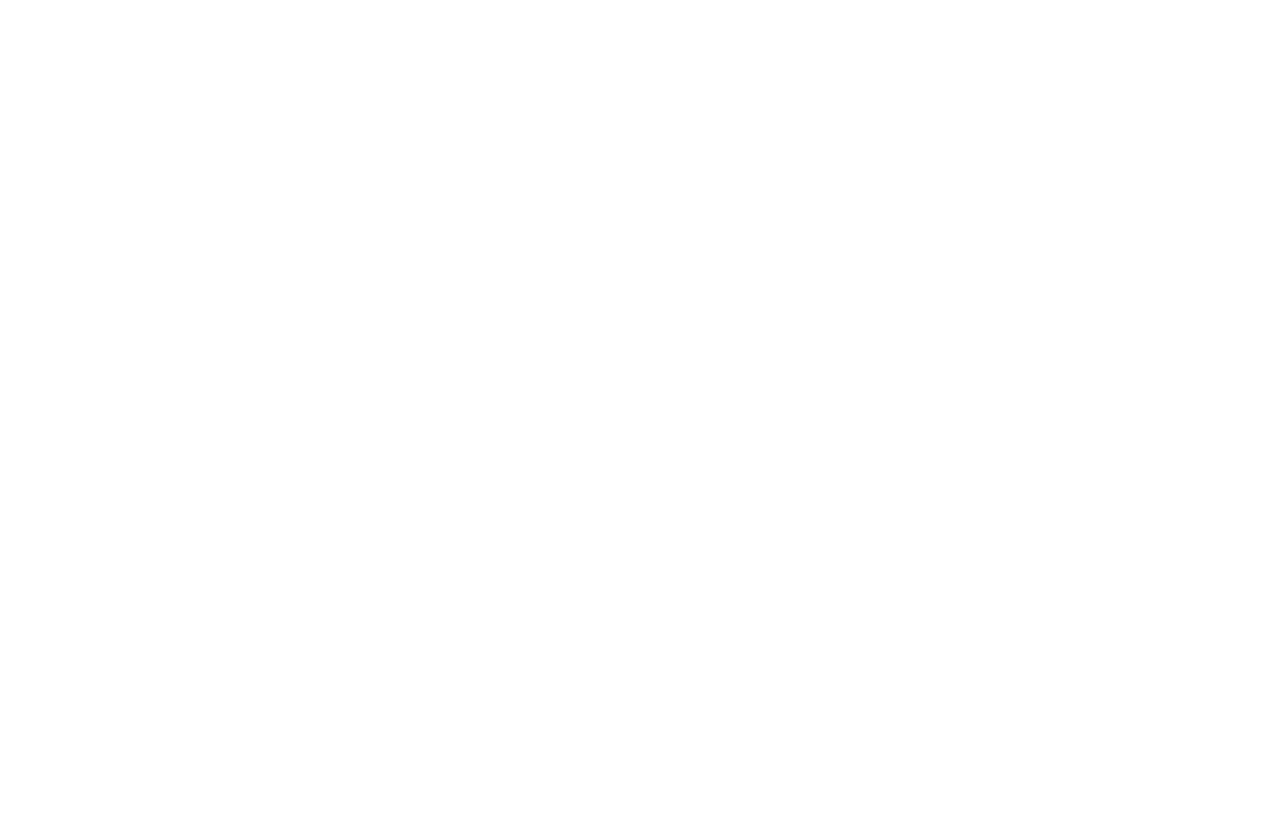
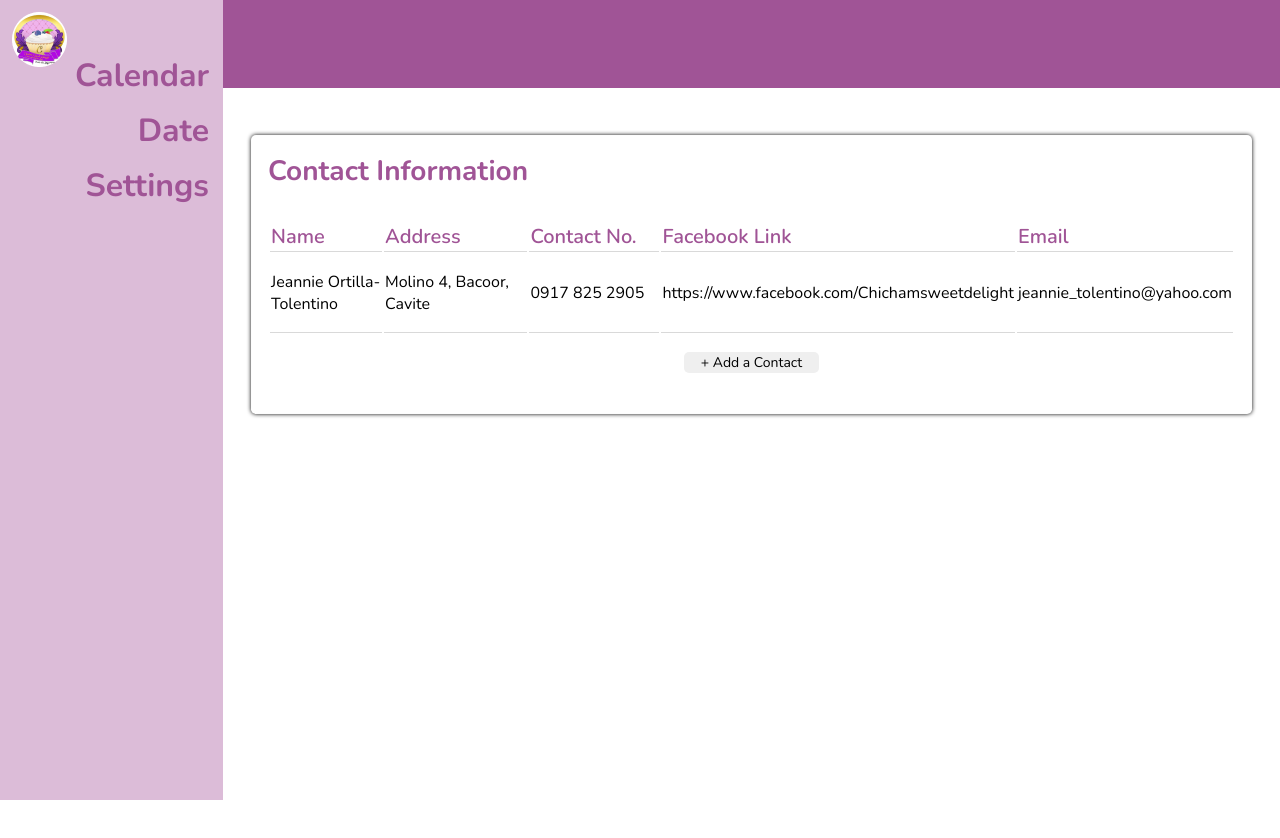
Before and after one commit to goopiktu/admin_chicams, a React (Create React App) app in the folder admin/frontend/: page /settings in a window 1280 px wide. Before the commit this address had no page. Shown: the top 838 px of the page. Before the commit the page ends 800 px from the top, so only its background shows below. Built offline with nearby package versions, Linux system fonts and the light colour scheme.

Commit message:
Added Contact Form

```diff
--- a/admin/frontend/package.json
+++ b/admin/frontend/package.json
@@ -13,6 +13,7 @@
     "@testing-library/user-event": "^13.5.0",
     "axios": "^1.6.1",
     "babel-plugin-macros": "^3.1.0",
+    "bootstrap": "^5.3.2",
     "jquery": "^3.7.1",
     "react": "^18.2.0",
     "react-bootstrap": "^2.9.1",
--- a/admin/frontend/src/App.js
+++ b/admin/frontend/src/App.js
@@ -2,6 +2,7 @@
 //change into calendar.jsx
 import Calendar from "./components/calendar/calendar.jsx";
 import Date from "./components/date/date.jsx";
+import Settings from "./components/settings/settings.jsx";
 
 import { BrowserRouter, Routes, Route } from "react-router-dom";
 
@@ -12,7 +13,7 @@
         {/* Temporarily renders the navbar */}
         <Route path="/" element={<Calendar/>} />
         <Route path="/date" element={<Date/>} />
-        {/* <Route path="/settings" elemet={<Settings/>} />  */}
+        <Route path="/settings" element={<Settings/>} />
       </Routes>
     </BrowserRouter>
   );
--- a/admin/frontend/src/components/calendar/components/datelist/datelist.jsx
+++ b/admin/frontend/src/components/calendar/components/datelist/datelist.jsx
@@ -47,6 +47,8 @@
                 if(currentMonth === 0){
                         setCurrentYear(currentYear - 1);
                         setCurrentMonth(11);
+
+                        return;
                 }
 
                 if(currentMonth === new Date().getMonth() && currentYear === new Date().getFullYear()){
--- a/admin/frontend/src/components/navbar/navbar.jsx
+++ b/admin/frontend/src/components/navbar/navbar.jsx
@@ -78,7 +78,7 @@
                 </div>
 
                 <div className="text-container">
-                    <a className="text-navbar" href="/settings">Settings</a>
+                    <a className="text-navbar" onClick={toggleSettings}>Settings</a>
                     <div className="toggle-navbar" id="toggle-settings"></div>
                 </div>
             </div>
--- /dev/null
+++ b/admin/frontend/src/components/settings/add_contact/addButton.css
@@ -0,0 +1,94 @@
+.addCon-btn{
+    /* margin-left: 100%;
+    margin-right: auto; */
+    margin-top: 17px;
+    margin-bottom: 24px;
+
+    color: #000;
+
+    font-family: 'Nunito';
+    font-size: 14px;
+    font-style: normal;
+    font-weight: 400;
+    line-height: normal;
+
+    width: 135px;
+
+    margin-left: auto;
+    margin-right: auto;
+
+    border-radius: 5px;
+}
+
+.contact-modal {
+    opacity: 0;
+    transition: opacity 0.3s ease-in-out;
+    display: flex;
+    flex-direction: column;
+    font-size: 18px;
+    justify-content: space-evenly;
+    text-align: center;
+    width: 100%;
+    height: 100%;
+    box-sizing: border-box;
+    padding: 16px;
+}
+
+.contact-modal.active{
+    opacity: 1;
+}
+
+.contact-modal > .header {
+    width: 100%;
+    height: 30%;
+    /* border-bottom: 1px solid gray; */
+    display: flex;
+    justify-content: center;
+    font-size: 20px;
+    line-height:3.5ch;
+    border-radius: 5px;
+    background-color: white;
+}
+
+.contact-modal > .content {
+    width: 100%;
+    color: #000;
+
+    font-family: 'Nunito';
+    font-size: 20px;
+    font-style: normal;
+    font-weight: 600;
+    line-height: normal;
+
+    margin-top: auto;
+}
+.contact-modal > .actions {
+    width: 100%;
+    text-align: center;
+    margin-top: auto;
+    display: flex;
+    justify-content: space-evenly;
+    margin-bottom: 15px;
+}
+.contact-modal > .close {
+    cursor: pointer;
+    position: absolute;
+    padding: 2px 5px;
+    line-height: 20px;
+    right: 10px;
+    top: 10px;
+    font-size: 24px;
+    background: #ffffff;
+    /* border-radius: 18px; */
+    /* border: 1px solid #cfcece; */
+}
+
+.contactForm-title{
+    color: #A05496;
+
+    font-family: 'Nunito';
+    font-size: 24px;
+    font-style: normal;
+    font-weight: 700;
+    line-height: normal;
+}
--- /dev/null
+++ b/admin/frontend/src/components/settings/add_contact/addButton.jsx
@@ -0,0 +1,71 @@
+import React, { useState } from 'react';
+import Popup from 'reactjs-popup';
+import './addButton.css';
+
+function AddContact({ onFormSubmit }) {
+
+    const [isOpen, setIsOpen] = useState(false);
+
+    return (
+        <>
+            <Popup className="contact-popup"
+                trigger={<button className="addCon-btn">+ Add a Contact</button>}
+                modal
+                onClose={() => setIsOpen(false)}
+                onOpen={() => setIsOpen(true)}
+                contentStyle={{ display: isOpen ? 'block' : 'none',
+                                animationName: isOpen ? 'fade-in' : 'fade-out',
+                                animationDuration: '0.25s',
+                                animationTimingFunction: 'ease-in-out',
+                                height: 'auto'}}
+                >
+                    {close => (
+                        <div className="contact-modal active">
+                            <button className="close" onClick={close}>
+                                <svg xmlns="http://www.w3.org/2000/svg" width="32" height="32" viewBox="0 0 32 32" fill="none">
+                                    <path d="M8.53336 24.4107L7.58936 23.4667L15.056 16L7.58936 8.53336L8.53336 7.58936L16 15.056L23.4667 7.58936L24.4107 8.53336L16.944 16L24.4107 23.4667L23.4667 24.4107L16 16.944L8.53336 24.4107Z" fill="black"/>
+                                </svg>
+                            </button>
+
+                            {/* <div className="content">
+                                Are you sure you want to accept the order?
+                            </div> */}
+
+                            <div className="contactForm-title">Contact Form</div>
+
+                            <form className="contactform-box" onSubmit={onFormSubmit}>
+                                <label className="contact-label" name="name">Name</label>
+                                <input type="text" className="contact-input" name="name"/>
+
+                                <label className="contact-label" name="address">Address</label>
+                                <input type="text" className="contact-input" name="address"/>
+
+                                <label className="contact-label" name="contactNo">Contact No.</label>
+                                <input type="text" className="contact-input" name="contactNo"/>
+
+                                <label className="contact-label" name="fbLink">Facebook Link</label>
+                                <input type="text" className="contact-input" name="fbLink"/>
+
+                                <label className="contact-label" name="email">Email</label>
+                                <input type="text" className="contact-input" name="email"/>
+
+                                <div className="formbtn-layout">
+                                    <button onClick={() => {
+                                        close();
+                                    }}> Cancel </button>
+
+                                    <button type="submit">Add Contact</button>
+                                </div>
+
+                            </form>
+                        </div>
+                    )}
+
+            </Popup>
+
+            {isOpen && <div className="overlay" />}
+        </>
+    );
+}
+
+export default AddContact;
--- /dev/null
+++ b/admin/frontend/src/components/settings/settings.css
@@ -0,0 +1,128 @@
+/* .setting-container{
+
+} */
+
+.second-container{
+    display: flex;
+    flex-direction: column;
+    width: auto;
+    margin-left: 223px;
+}
+
+.setting-bg{
+    display: flex;
+    flex-direction: column;
+    align-items: center;
+
+    padding: 20px;
+    width: auto;
+    height: 100vh;
+
+    /* border: 1px solid black;
+    background-color: gray; */
+}
+
+.setting-body{
+    display: flex;
+    flex-direction: column;
+    box-sizing: border-box;
+    padding: 27px 8px;
+    height: 100vh;
+    width: 100%;
+    align-items: center;
+    gap: 3px;
+
+    /* background-color: white;
+    border: 1px solid black; */
+}
+
+.contact-settings{
+    display: flex;
+    flex-direction: column;
+    width: 100%;
+    padding: 16px;
+    box-sizing: border-box;
+
+    border-radius: 4.852px;
+    border: 1.941px solid rgba(122, 122, 122, 0.01);
+
+    box-shadow: 0px 0px 4px 0px #000;
+    /* background-color: lightgray; */
+}
+
+.contact-header{
+    border-bottom: 1px solid black;
+    padding: 10px;
+}
+
+.contact-title{
+    color: #A05496;
+
+    font-family: 'Nunito';
+    font-size: 28px;
+    font-style: normal;
+    font-weight: 700;
+    line-height: normal;
+
+    margin-bottom: 30px;
+}
+
+.column-title{
+    color: #A05496;
+
+    font-family: 'Nunito';
+    font-size: 20px;
+    font-style: normal;
+    font-weight: 600;
+    line-height: normal;
+    text-align: left;
+
+    border-bottom: 1px solid #D9D9D9;
+}
+
+.name{
+    width: 15%;
+}
+
+.contact{
+    width: 18%;
+}
+
+.name{
+    width: 15%;
+}
+
+.fblink{
+    width: 25%;
+}
+
+.addr{
+    width: 20%;
+}
+
+.contact-table{
+    width: 100%;
+}
+
+.contact-row{
+    padding-top: 17px !important;
+    padding-bottom: 17px !important;
+    border-bottom: 1px solid #D9D9D9;
+}
+
+/* .scrollable-row{
+    white-space: nowrap;
+} */
+
+.scrollable-row{
+    border-bottom: 1px solid #D9D9D9 !important;
+}
+
+.table-body{
+    border-bottom: 1px solid #D9D9D9;
+}
+
+.contactform-box{
+    display: flex;
+    flex-direction: column;
+}
--- /dev/null
+++ b/admin/frontend/src/components/settings/settings.jsx
@@ -0,0 +1,66 @@
+import NavBar from '../navbar/navbar.jsx';
+import Header from '../header/header.jsx';
+import AddContact from './add_contact/addButton.jsx';
+import './settings.css';
+
+
+function Settings(){
+
+    const data = [
+        { name: 'Jeannie Ortilla-Tolentino',
+          addr: 'Molino 4, Bacoor, Cavite',
+          contactNo: '0917 825 2905',
+          fbLink: 'https://www.facebook.com/Chichamsweetdelight',
+          email:  'jeannie_tolentino@yahoo.com'}
+    ];
+
+    return (
+        <div className="setting-container">
+            <NavBar/>
+
+            <div className="second-container">
+                <Header/>
+
+                <div className="setting-bg">
+                    <div className="setting-body">
+                        <div className="contact-settings">
+                            <div className="contact-title">Contact Information</div>
+
+                            <table className="contact-table">
+                                <thead>
+                                    <tr className="contact-header">
+                                        <th className="column-title name">Name</th>
+                                        <th className="column-title addr">Address</th>
+                                        <th className="column-title contact">Contact No.</th>
+                                        <th className="column-title fblink">Facebook Link</th>
+                                        <th className="column-title email">Email</th>
+                                    </tr>
+                                </thead>
+
+                                <tbody className="table-body">
+                                    {data.map((row) => (
+                                        <tr key={row.name}>
+                                            <td className="contact-row">{row.name}</td>
+                                            <td className="contact-row">{row.addr}</td>
+                                            <td className="contact-row">{row.contactNo}</td>
+                                            <td className="contact-row">{row.fbLink}</td>
+                                            <td className="contact-row">{row.email}</td>
+                                        </tr>
+                                    ))}
+                                </tbody>
+
+
+                            </table>
+
+                            <AddContact className="center-btn"/>
+
+                        </div>
+                    </div>
+                </div>
+            </div>
+
+        </div>
+    )
+}
+
+export default Settings;
```
Also changed, not shown: admin/frontend/src/components/header/header.css (line endings or trailing spaces), 1 other file (tests, documents, lock files or other folders).
